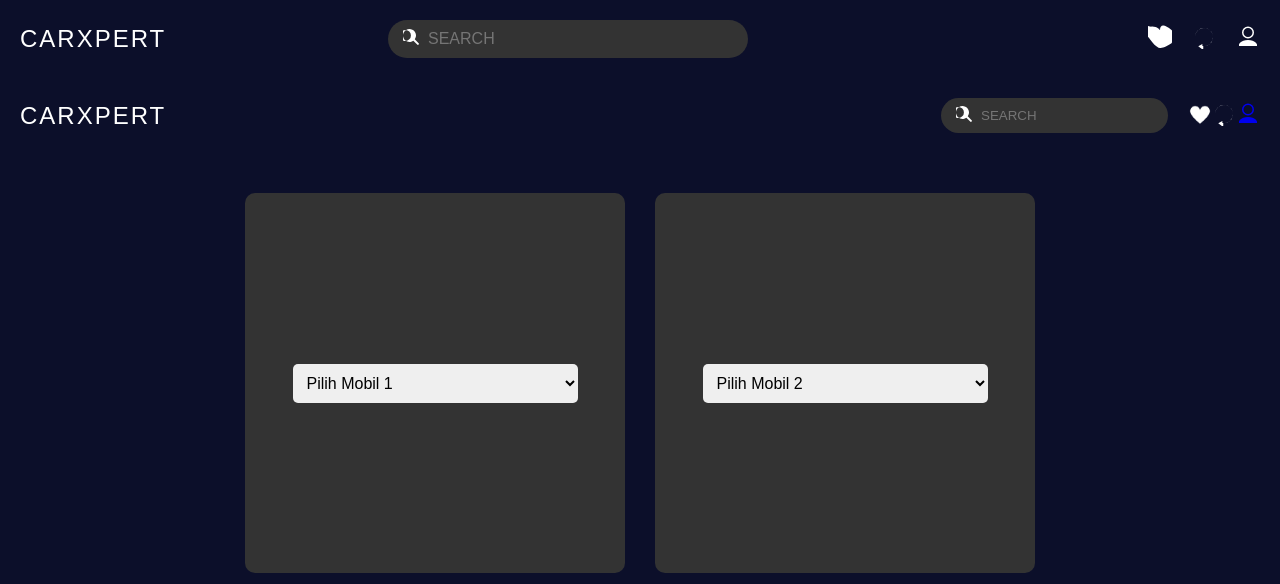
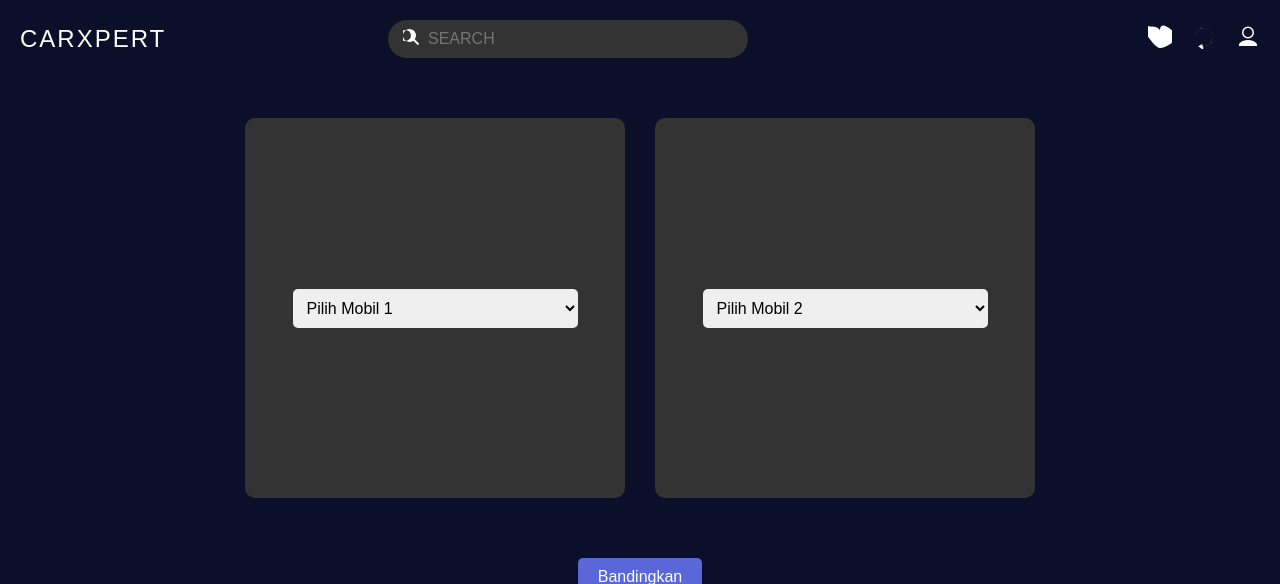
Before and after one commit to CarXpert/Car-Xpert, a Django app: page /comparecars/compare/ in a window 1280 px wide. Shown: the top 584 px of the page. Run offline with Django 5.2, Linux system fonts and the light colour scheme; data comes from the database, SQL or seed files in the repository.

Commit message:
fix header.html

```diff
--- a/authentication/urls.py
+++ b/authentication/urls.py
@@ -5,7 +5,7 @@ app_name = 'authentication'
 
 urlpatterns = [
     path("register/", register, name="register"),
-    path("login/", login_user, name="login"),  # Ensure this name matches what you use in the navbar
+    path("login/", login_user, name="login"),
     path("logout/", logout_user, name="logout"),
     path("login-mobile/", login_mobile, name="login_mobile"),
     path("logout-mobile/", logout_mobile, name="logout_mobile"),
--- a/main/templates/main.html
+++ b/main/templates/main.html
@@ -32,7 +32,7 @@
     </style>
 </head>
 <body>
-    {% include 'navbar.html' %}
+    {% include 'header.html' %}
     <h1>Available Cars</h1>
     <div class="car-grid">
         {% for car in cars %}
--- a/templates/header.html
+++ b/templates/header.html
@@ -1,4 +1,4 @@
-<!-- templates/shared/navbar.html -->
+
 <nav style="background-color: #0c0f2a; padding: 20px; display: flex; justify-content: space-between; align-items: center;">
     <!-- Logo / Title -->
     <div style="color: white; font-size: 24px; font-family: 'Arial', sans-serif; letter-spacing: 2px;">
@@ -43,47 +43,3 @@
         </div>
     </div>
 </nav>
-
-{% load static %}
-
-<nav style="background-color: #0c0f2a; padding: 20px; display: flex; justify-content: space-between; align-items: center;">
-    <div style="color: white; font-size: 24px; font-family: 'Arial', sans-serif; letter-spacing: 2px;">
-        CARXPERT
-    </div>
-
-    <div style="display: flex; align-items: center;">
-        <!-- Search bar -->
-        <div style="position: relative; margin-right: 20px;">
-            <input type="text" placeholder="SEARCH" style="background-color: #333; border: none; padding: 10px; border-radius: 25px; color: white; padding-left: 40px;">
-            <span style="position: absolute; top: 50%; left: 15px; transform: translateY(-50%); color: white;">
-                <svg xmlns="http://www.w3.org/2000/svg" width="16" height="16" fill="currentColor" class="bi bi-search" viewBox="0 0 16 16">
-                  <path d="M11.742 10.344a6.5 6.5 0 1 0-1.397 1.398h-.001l3.85 3.85a1 1 0 0 0 1.415-1.414l-3.85-3.85zm-5.44 0a5.5 5.5 0 1 1 0-7.778 5.5 5.5 0 0 1 0 7.778z"/>
-                </svg>
-            </span>
-        </div>
-
-        <!-- Icons -->
-        <div style="color: white;">
-            <a href="{% url 'wishlist_view' %}">
-                <img src="{% static 'images/heart.png' %}" alt="Wishlist" width="24" height="24">
-            </a>
-        </div>
-
-        <!-- Sync icon -->
-        <div style="color: white;">
-            <svg xmlns="http://www.w3.org/2000/svg" width="24" height="24" fill="currentColor" class="bi bi-arrow-repeat" viewBox="0 0 16 16">
-              <path d="M2 8a6 6 0 1 1 4.916 5.923V12.62l-2.75 1.625L7.5 16.65v-2.686A5.998 5.998 0 1 0 2 8z"/>
-            </svg>
-        </div>
-
-        <!-- User icon -->
-        <div style="color: white;">
-            <a href="{% url 'authentication:login' %}">  <!-- Keep this as is -->
-                <svg xmlns="http://www.w3.org/2000/svg" width="24" height="24" fill="currentColor" class="bi bi-person" viewBox="0 0 16 16">
-                    <path d="M8 8a3 3 0 1 0 0-6 3 3 0 0 0 0 6zm4-3a4 4 0 1 1-8 0 4 4 0 0 1 8 0zM2 13s1-3 6-3 6 3 6 3v1H2v-1z"/>
-                </svg>
-            </a>
-        </div>
-
-    </div>
-</nav>
```
